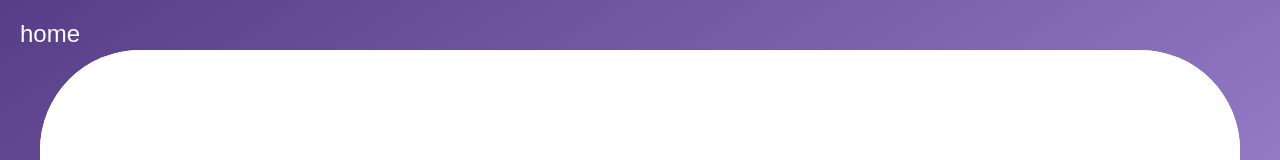
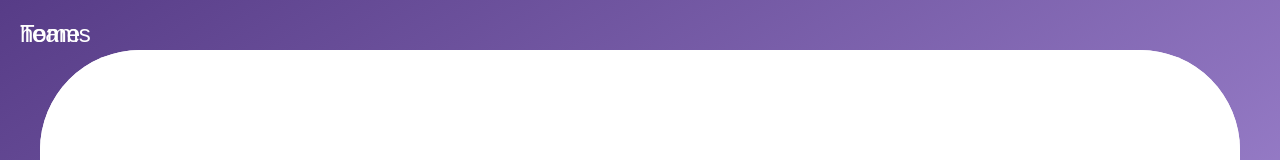
Before and after one commit to FrancoisMartinez/Team-10-SOEN341_Project_F24, a React (Vite) app in the folder FrontEnd/: page /login in a window 1280 px wide. Shown: the top 160 px of the page. Built offline with nearby package versions, Linux system fonts and the light colour scheme.

Commit message:
teams frontend

```diff
--- a/FrontEnd/src/App.jsx
+++ b/FrontEnd/src/App.jsx
@@ -4,6 +4,7 @@ import Home from "./pages/Home";
 import Login from "./pages/Login"
 import Register from "./pages/Register";
 import {GlobalStateProvider} from "./GlobalStateProvider.jsx";
+import Teams from "./styles/Teams.jsx";
 
 
 
@@ -13,6 +14,7 @@ const router = createBrowserRouter([
     {path : "/", element : <Home />},
     {path : "/login", element : <Login />},
     {path : "/register", element : <Register />},
+    {path : "/teams", element : <Teams />},
 ]);
 
 export default function App() {
@@ -22,7 +24,5 @@ export default function App() {
             <RouterProvider router={router}></RouterProvider>
         </GlobalStateProvider>
 
-
-
     );
 }
--- a/FrontEnd/src/components/Navigation.jsx
+++ b/FrontEnd/src/components/Navigation.jsx
@@ -7,7 +7,13 @@ function Navigation() {
 
     return (
         <>
-            <a className={styles.link} onClick={() => {navigate('/')}}>home</a>
+            <a className={styles.link} onClick={() => {
+                navigate('/')
+            }}>home</a>
+            <a className={styles.link} onClick={() => {
+                navigate('/teams')
+            }}>Teams</a>
+
 
         </>
     )
--- /dev/null
+++ b/FrontEnd/src/styles/Teams.jsx
@@ -0,0 +1,33 @@
+import React from 'react';
+
+const teams = [
+    {
+        teamName: "Team Alpha",
+        students: ["Alice", "Bob", "Charlie"]
+    },
+    {
+        teamName: "Team Beta",
+        students: ["David", "Eva", "Frank"]
+    },
+    {
+        teamName: "Team Gamma",
+        students: ["George", "Hannah", "Irene"]
+    }
+];
+
+function Teams() {
+
+
+
+    return (
+        <>
+            {teams.map((team, index) => (
+                <div key={index} className="team">
+                    <h1>{}</h1>
+                </div>
+            ))}
+
+        </>
+    )
+}
+export default Teams;
```
